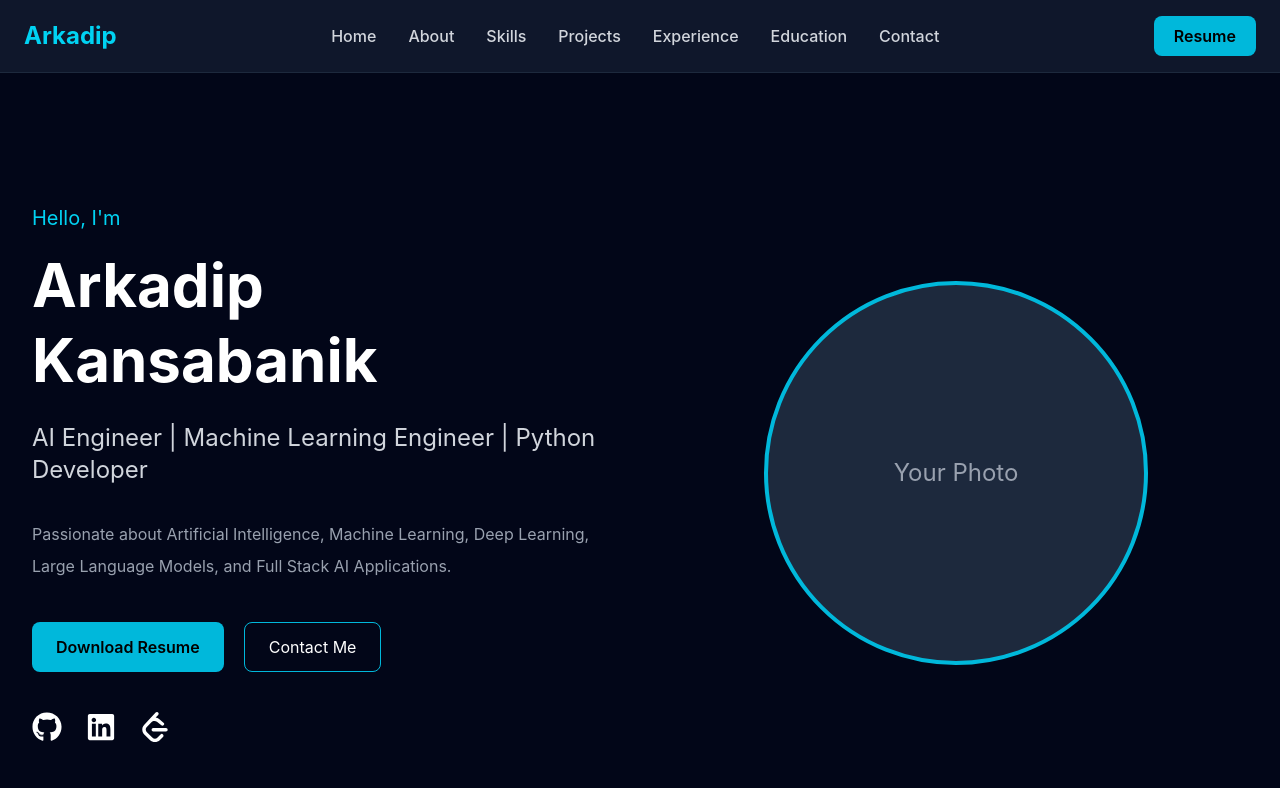
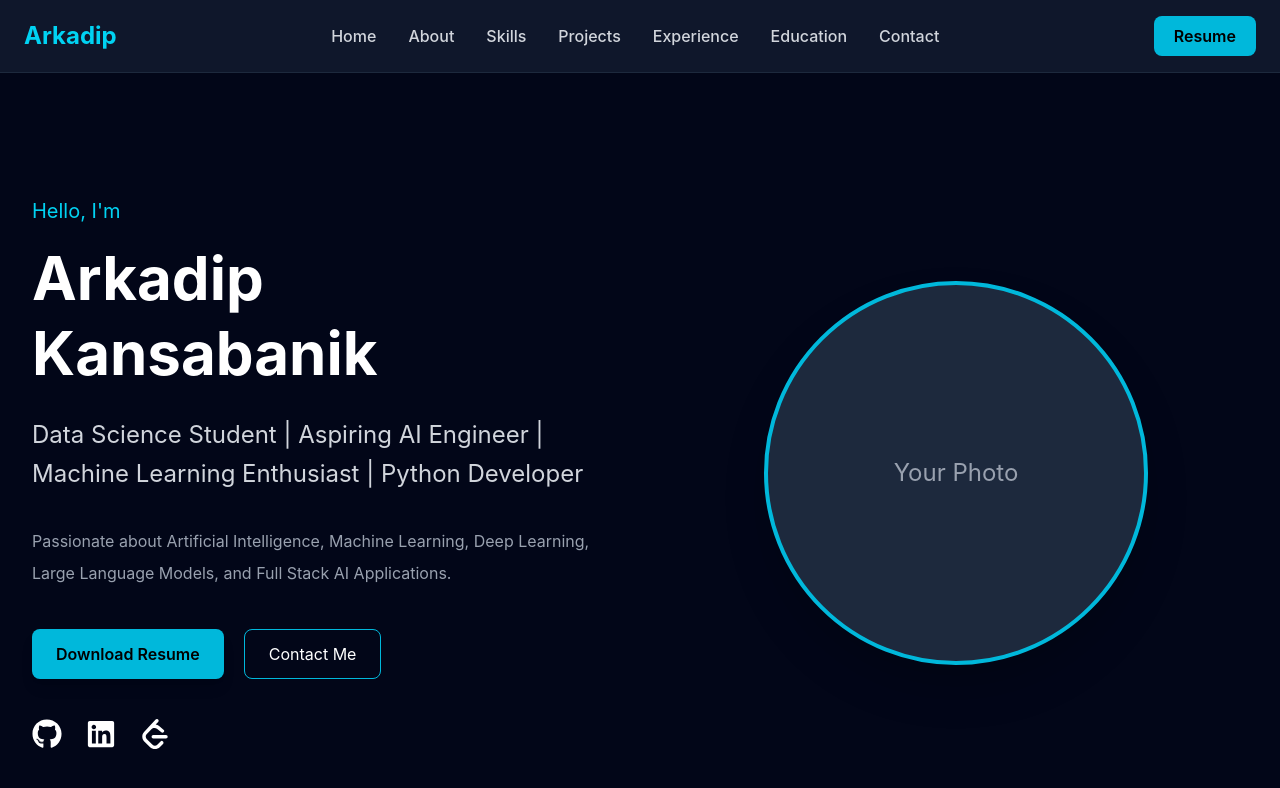
Before and after one commit to Arkadip-Kansabanik/My-Portfolio, a React (Vite) app: page / in a window 1280 px wide. Shown: the top 788 px of the page. Built offline with nearby package versions, Linux system fonts and the light colour scheme.

Commit message:
Added hero animations with Framer Motion

```diff
--- a/src/components/Hero/Hero.jsx
+++ b/src/components/Hero/Hero.jsx
@@ -1,3 +1,4 @@
+import { motion } from "framer-motion";
 import { FaGithub, FaLinkedin } from "react-icons/fa";
 import { SiLeetcode } from "react-icons/si";
 
@@ -5,13 +6,15 @@ function Hero() {
   return (
     <section className="min-h-screen bg-slate-950 text-white flex items-center">
       <div className="max-w-7xl mx-auto w-full px-8">
-
         <div className="grid md:grid-cols-2 gap-12 items-center">
 
           {/* Left Side */}
 
-          <div>
-
+          <motion.div
+            initial={{ opacity: 0, x: -80 }}
+            animate={{ opacity: 1, x: 0 }}
+            transition={{ duration: 0.8 }}
+          >
             <p className="text-cyan-400 text-xl mb-4">
               Hello, I'm
             </p>
@@ -22,8 +25,9 @@ function Hero() {
               Kansabanik
             </h1>
 
-            <h2 className="text-2xl text-gray-300 mt-6">
-              AI Engineer | Machine Learning Engineer | Python Developer
+            <h2 className="text-2xl text-gray-300 mt-6 leading-relaxed">
+              Data Science Student | Aspiring AI Engineer |
+              Machine Learning Enthusiast | Python Developer
             </h2>
 
             <p className="text-gray-400 mt-8 leading-8">
@@ -33,46 +37,62 @@ function Hero() {
               and Full Stack AI Applications.
             </p>
 
-            <div className="flex gap-5 mt-10">
+            {/* Buttons */}
 
-              <button className="bg-cyan-500 hover:bg-cyan-600 px-6 py-3 rounded-lg font-semibold text-black">
+            <motion.div
+              className="flex gap-5 mt-10 flex-wrap"
+              initial={{ opacity: 0, y: 30 }}
+              animate={{ opacity: 1, y: 0 }}
+              transition={{
+                duration: 0.6,
+                delay: 0.5,
+              }}
+            >
+              <button className="bg-cyan-500 hover:bg-cyan-600 hover:scale-105 transition-all duration-300 px-6 py-3 rounded-lg font-semibold text-black shadow-lg">
                 Download Resume
               </button>
 
-              <button className="border border-cyan-500 hover:bg-cyan-500 hover:text-black px-6 py-3 rounded-lg">
+              <button className="border border-cyan-500 hover:bg-cyan-500 hover:text-black hover:scale-105 transition-all duration-300 px-6 py-3 rounded-lg">
                 Contact Me
               </button>
+            </motion.div>
 
-            </div>
+            {/* Social Icons */}
 
-            <div className="flex gap-6 mt-10 text-3xl">
+            <motion.div
+              className="flex gap-6 mt-10 text-3xl"
+              initial={{ opacity: 0 }}
+              animate={{ opacity: 1 }}
+              transition={{
+                delay: 0.9,
+              }}
+            >
+              <FaGithub className="cursor-pointer hover:text-cyan-400 hover:scale-125 transition-all duration-300" />
 
-              <FaGithub className="hover:text-cyan-400 cursor-pointer" />
+              <FaLinkedin className="cursor-pointer hover:text-cyan-400 hover:scale-125 transition-all duration-300" />
 
-              <FaLinkedin className="hover:text-cyan-400 cursor-pointer" />
-
-              <SiLeetcode className="hover:text-cyan-400 cursor-pointer" />
-
-            </div>
-
-          </div>
+              <SiLeetcode className="cursor-pointer hover:text-cyan-400 hover:scale-125 transition-all duration-300" />
+            </motion.div>
+          </motion.div>
 
           {/* Right Side */}
 
-          <div className="flex justify-center">
-
-            <div className="w-96 h-96 rounded-full bg-slate-800 border-4 border-cyan-500 flex items-center justify-center">
-
+          <motion.div
+            className="flex justify-center"
+            initial={{ opacity: 0, scale: 0.7 }}
+            animate={{ opacity: 1, scale: 1 }}
+            transition={{
+              duration: 0.8,
+              delay: 0.4,
+            }}
+          >
+            <div className="w-96 h-96 rounded-full bg-slate-800 border-4 border-cyan-500 flex items-center justify-center shadow-2xl">
               <span className="text-2xl text-gray-400">
                 Your Photo
               </span>
-
             </div>
-
-          </div>
-
+          </motion.div>
         </div>
-
       </div>
     </section>
   );
```
